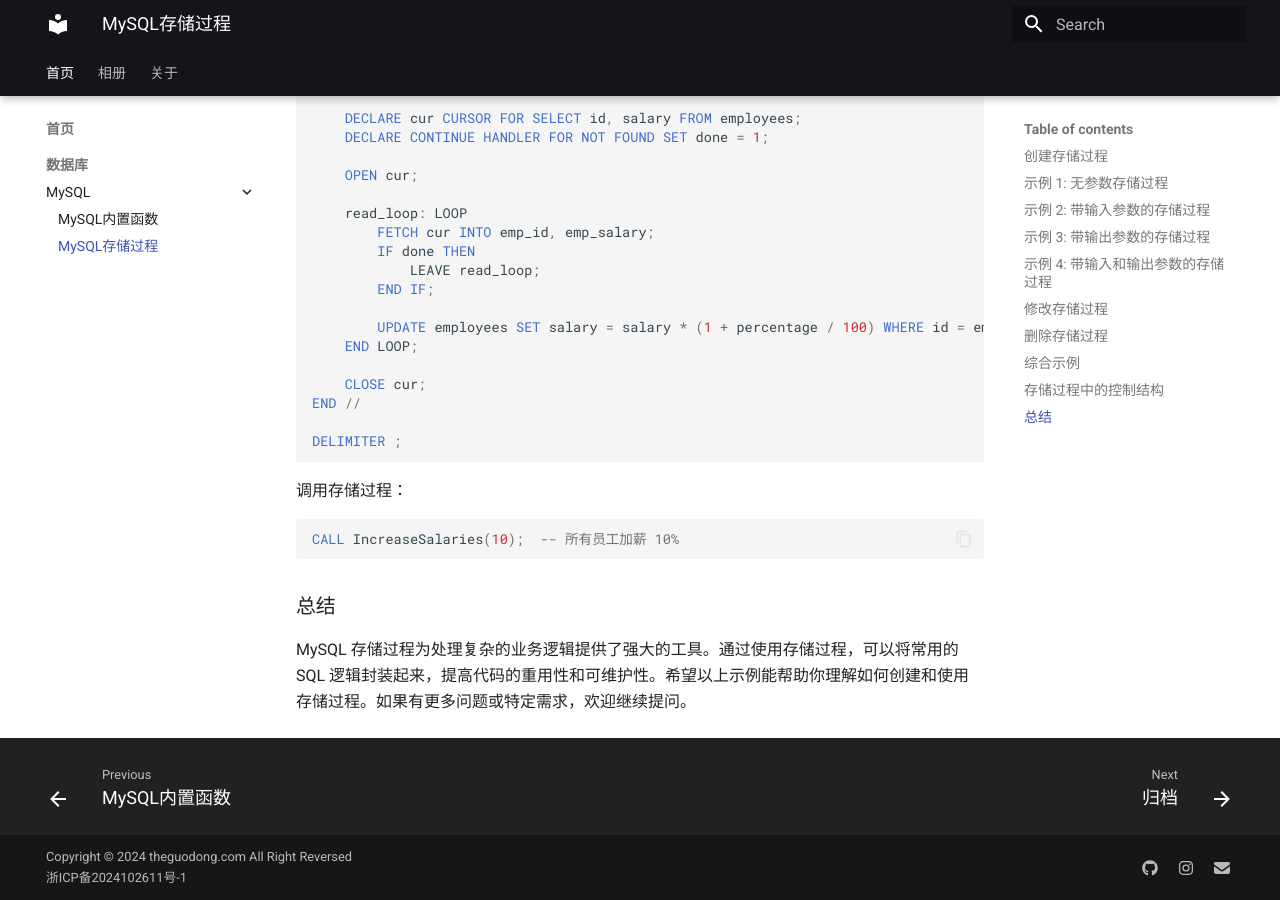
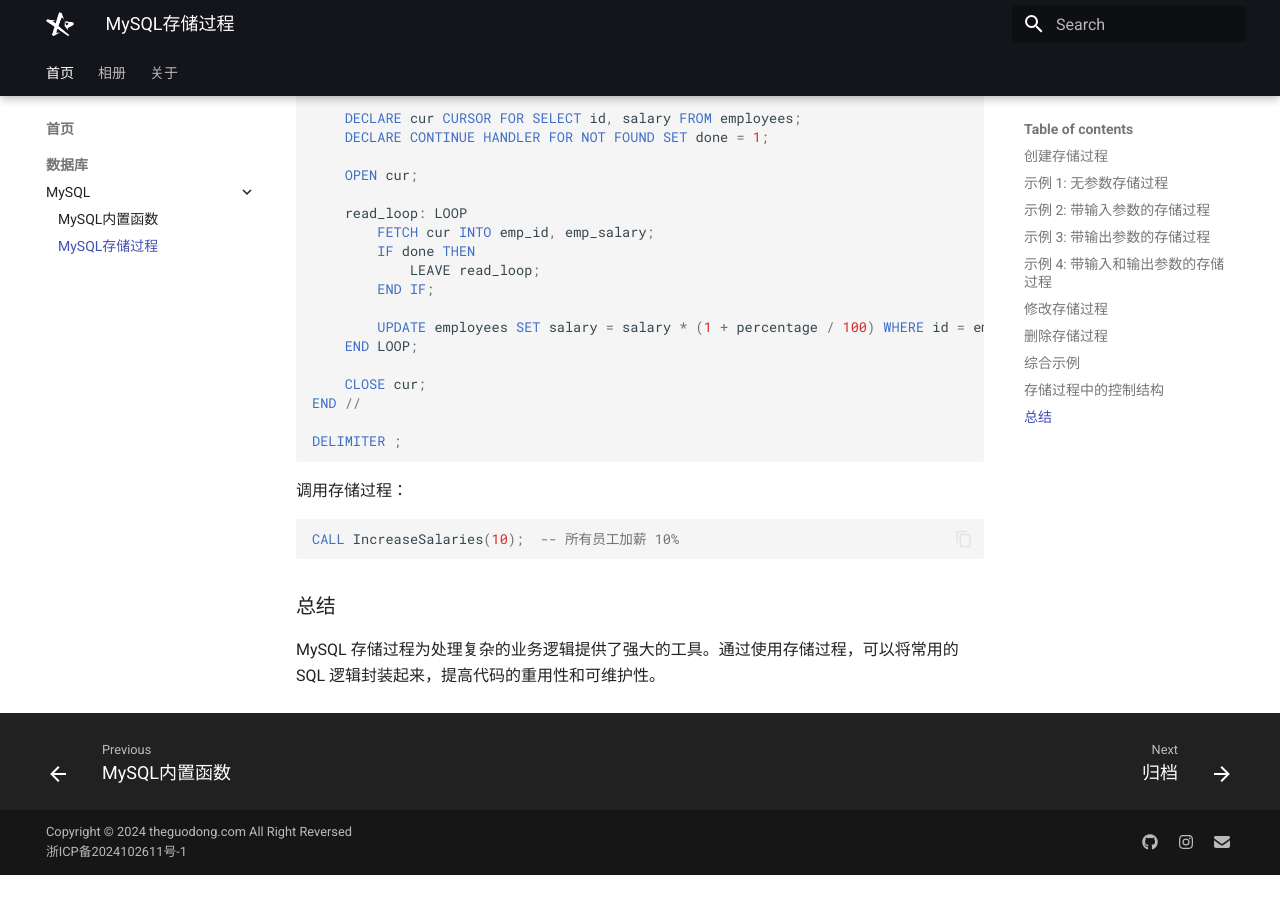
Before and after one commit to Eric54920/mkdocs, an MkDocs documentation site: the page built from docs/articles/DataBase/MySQL/MySQL存储过程.md, in a window 1280 px wide and 900 px high, scrolled down 4500 px. Built offline with MkDocs 1.6.1 and Material for MkDocs 9.7.7, drawn with Linux system fonts in a browser that asks for light colours; after the commit the page ends 5375 px from its top, so only the background shows below that.

Commit message:
docs:update docs

```diff
--- a/docs/articles/DataBase/MySQL/MySQL存储过程.md
+++ b/docs/articles/DataBase/MySQL/MySQL存储过程.md
@@ -281,4 +281,4 @@ CALL IncreaseSalaries(10);  -- 所有员工加薪 10%
 
 ### 总结
 
-MySQL 存储过程为处理复杂的业务逻辑提供了强大的工具。通过使用存储过程，可以将常用的 SQL 逻辑封装起来，提高代码的重用性和可维护性。希望以上示例能帮助你理解如何创建和使用存储过程。如果有更多问题或特定需求，欢迎继续提问。
+MySQL 存储过程为处理复杂的业务逻辑提供了强大的工具。通过使用存储过程，可以将常用的 SQL 逻辑封装起来，提高代码的重用性和可维护性。
--- a/mkdocs.yml
+++ b/mkdocs.yml
@@ -58,8 +58,8 @@ nav:
   - 关于: about.md
 
 theme:
-  # logo: ./...
-  # favicon: images/favicon.png
+  logo: ./assets/img/myLOGO.png
+  favicon: ./assets/img/icon.png
   name: material
   highlight: true
   font:
```
Also changed, not shown: docs/articles/DataBase/MySQL/MySQL内置函数.md (+1 -1 lines), docs/gallery.md (+4 -0 lines), docs/assets/img/icon.png (added), docs/assets/img/myLOGO.png (added).
